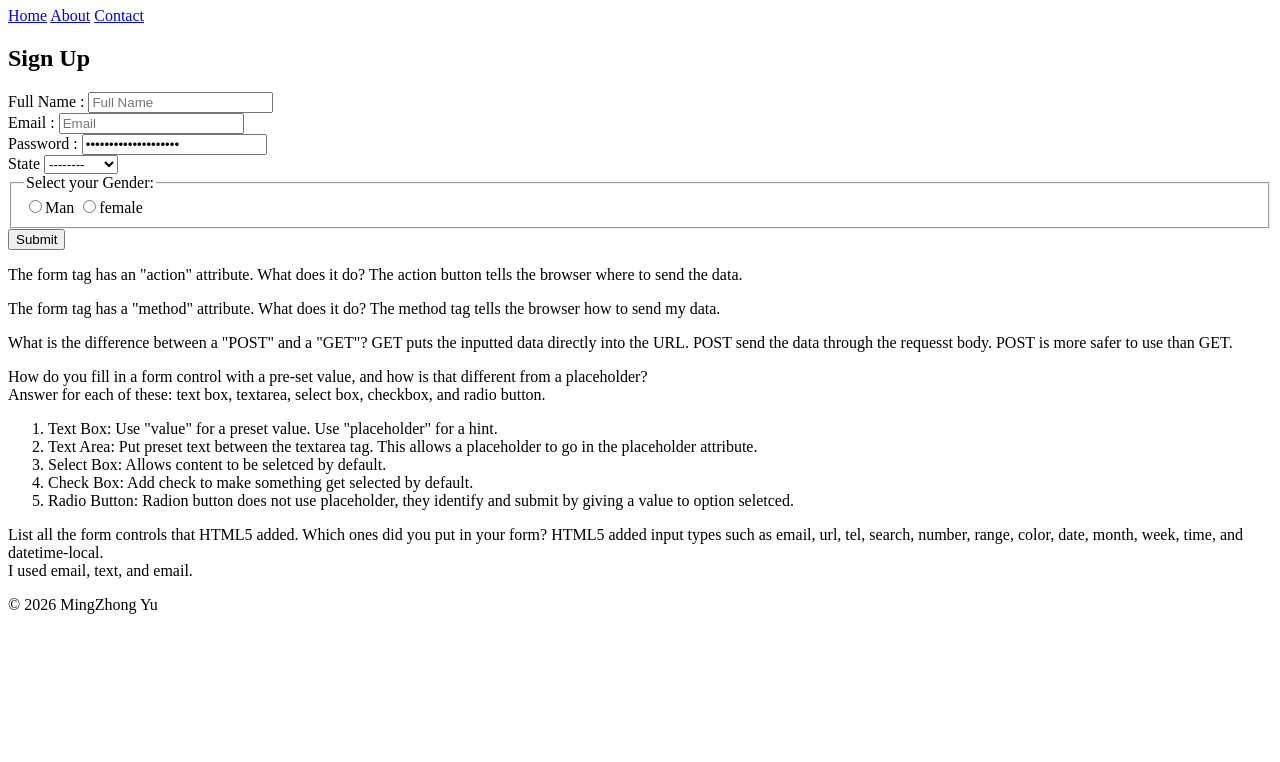
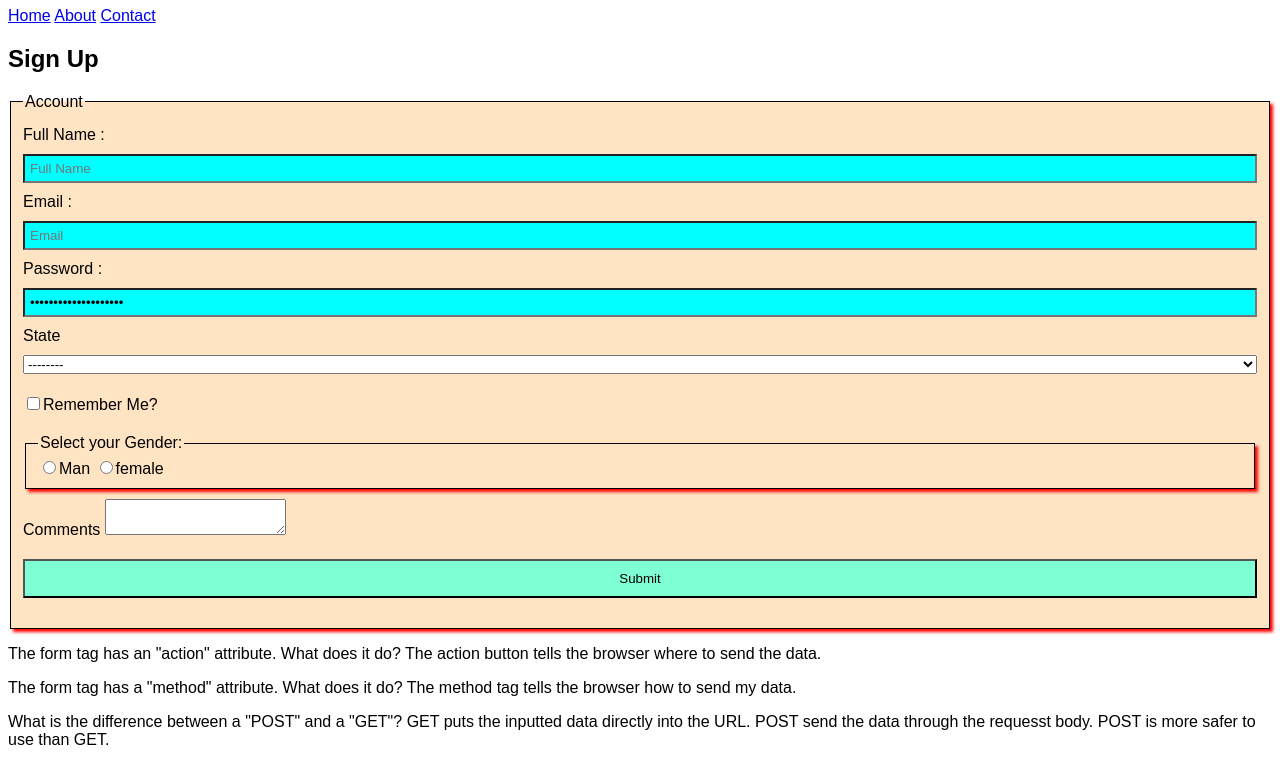
Before and after one commit to mingzhongyu54-cpu/CS140, a plain HTML site: page engagements/form/form.html in a window 1280 px wide. Shown: the part 73-835 px from the top of the page. Before the commit the page ends 800 px from the top, so only its background shows below. Drawn offline with Linux system fonts and the light colour scheme.

Commit message:
wednesday

```diff
--- a/engagements/form/form.css
+++ b/engagements/form/form.css
@@ -0,0 +1,34 @@
+body {
+    font-family: Arial, Helvetica, sans-serif;
+}
+fieldset {
+    background-color: bisque;
+    border: thin solid black;
+    box-shadow: 3px 3px 3px red;
+}
+.form-row input[type="submit"] {
+    padding: 10px;
+    background-color: aquamarine;
+}
+.form-row input:not([type="submit"]) {
+    padding: 5px;
+    background-color: aqua;
+}
+.form-row {
+    margin: 10px 0;
+    display: flex;
+    gap: 10px;
+    flex-direction: column;
+}
+.form-row label {
+    width: 150px;
+    text-align: left;
+}
+@media ONLY screen AND (max-width: 500px) {
+    .form-row, .check-row {
+        flex-direction: column;
+    }
+    .form-row label {
+        text-align: left;
+    }
+}
--- a/engagements/form/form.html
+++ b/engagements/form/form.html
@@ -4,7 +4,7 @@
     <meta charset="UTF-8">
     <meta name="viewport" content="width=device-width, initial-scale=1.0">
     <title>Form</title>
-    <link rel="stylesheet" href="">
+    <link rel="stylesheet" href="form.css">
 </head>
 <body>
     <header>
@@ -17,7 +17,11 @@
     </nav>
     <main>
         <h2>Sign Up</h2>
+
+
         <form action="formprocessing.html" method="post">
+            <fieldset>
+                <legend>Account</legend>
                 <div class="form-row">
                     <label for="personname">Full Name :</label>
                     <input id="personname" type="text" name="fullname" placeholder="Full Name">
@@ -38,6 +42,9 @@
                         <option value="HI">Hawaii</option>
                         <option value="UT">Utah</option>
                     </select>
+                <div class="form-row">
+                    <label><input type="checkbox" name="remmber">Remember Me?</label>
+                </div>
                 <fieldset>
                     <legend>Select your Gender:</legend>
 
@@ -48,11 +55,14 @@
                         <input type="radio" name="gender" value="female">female
                     </label>
                 </fieldset>
+                <div class=""form-row">
+                <label for="comments">Comments</label>
+                <textarea name=""comments" id=""comments"></textarea>
                 </div>
                 <div class="form-row">
                 <input type="submit">
                 </div>
-
+            </fieldset>
         </form>
 
         <p>The form tag has an "action" attribute. What does it do? The action button tells the browser where to send the data.</p>
```
Lines whose indentation alone changed are shown as unchanged.
